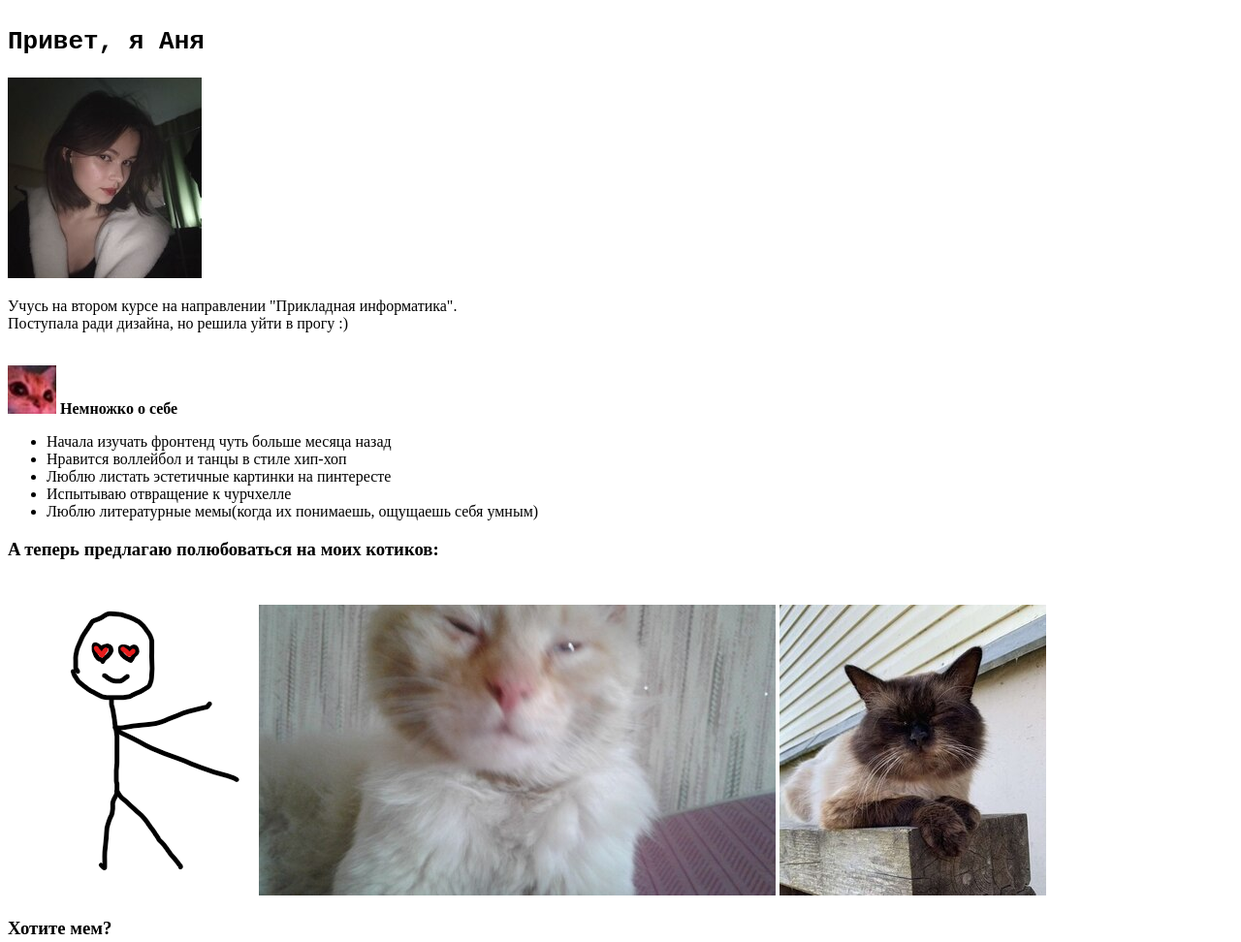
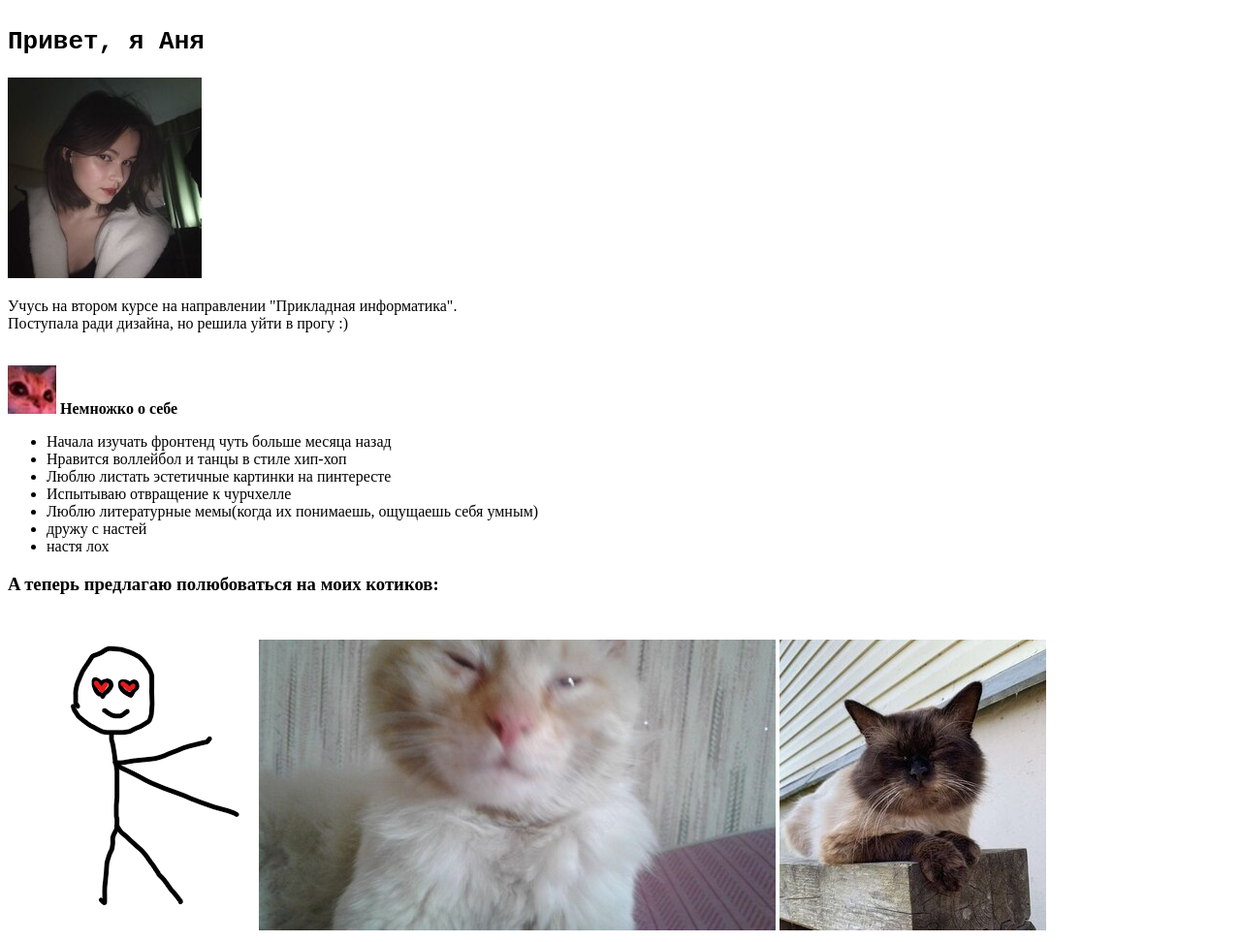
Before and after one commit to annakuz2206/frontend879, a plain HTML site: page index.html in a window 1280 px wide. Shown: the top 972 px of the page at 97% size. Drawn offline with Linux system fonts and the light colour scheme; files whose address does not match are found by name.

Commit message:
feat:new html

```diff
--- a/index.html
+++ b/index.html
@@ -14,7 +14,7 @@
 <br>
 <img src=".//images/Котик.jpg" alt="">
 <span>
-    <strong>Немножко о себе</strong>
+    <strong>Немножко о себе </strong>
 </span>
 <ul>
     <li>Начала изучать фронтенд чуть больше месяца назад</li>
@@ -22,6 +22,8 @@
     <li>Люблю листать эстетичные картинки на пинтересте</li>
     <li>Испытываю отвращение к чурчхелле</li>
     <li>Люблю литературные мемы(когда их понимаешь, ощущаешь себя умным)</li>
+    <li>дружу с настей</li>
+    <li>настя лох</li>
 </ul>
 <div>
     <h3>A теперь предлагаю полюбоваться на моих котиков:</h3>
```
